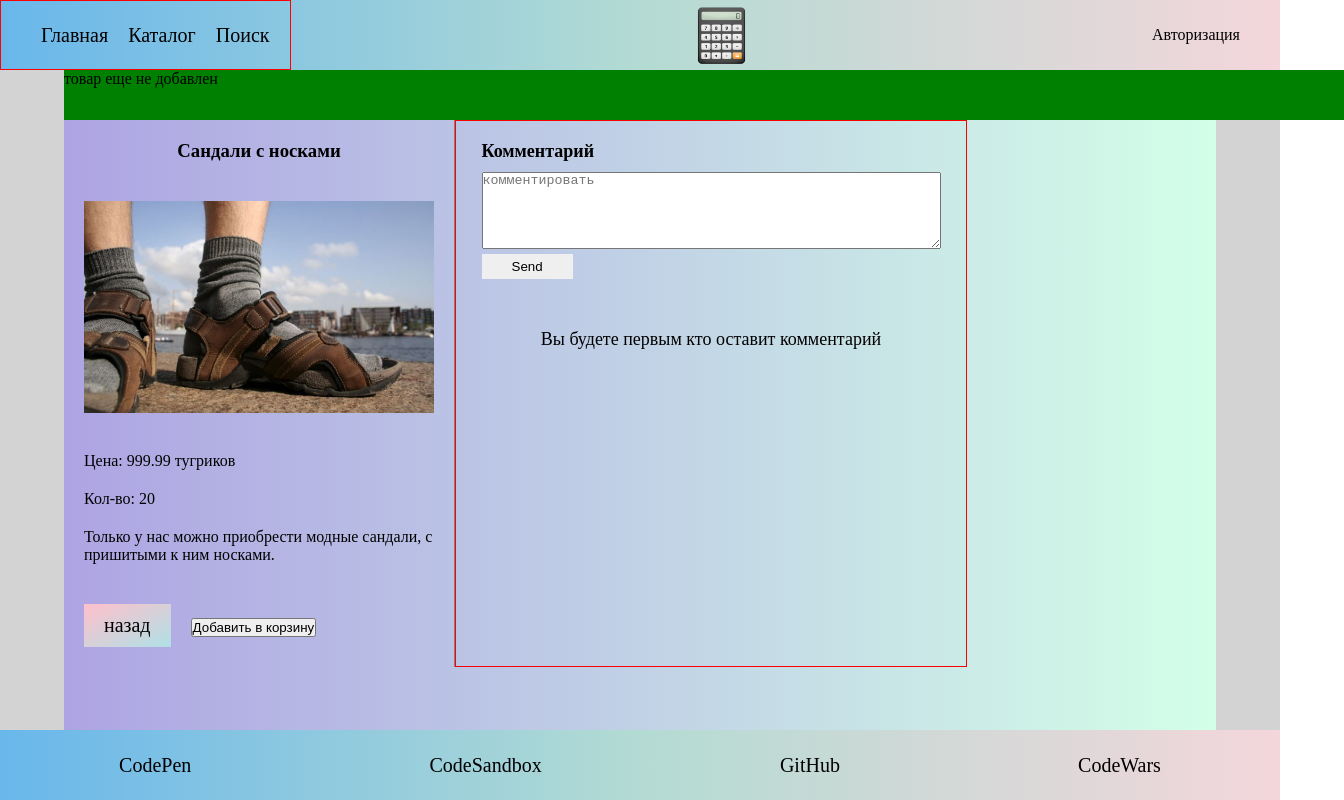
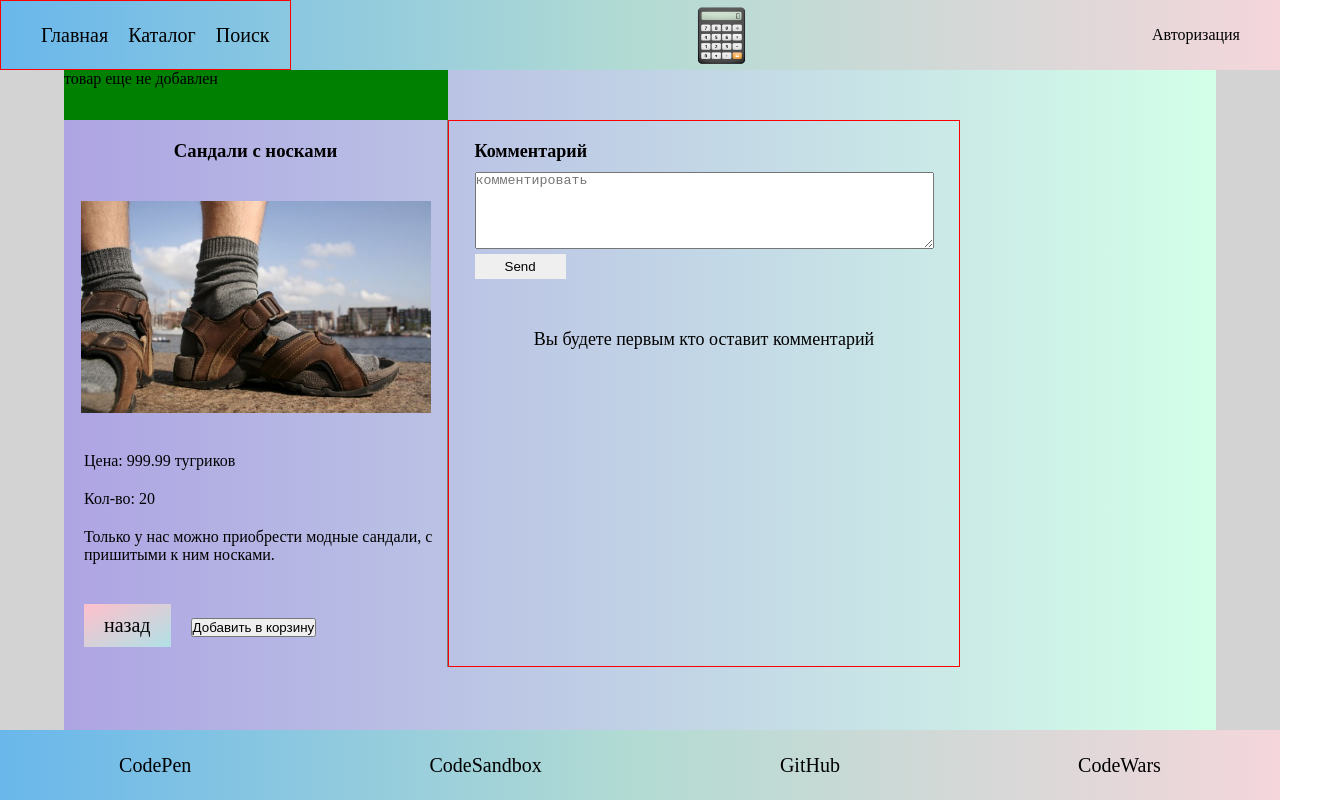
Before and after one commit to pylsar/myReactFunnyShop, a React (Create React App) app: page /products/1 in a window 1280 px wide. Shown: the whole page, 1344 px wide, since content can reach past the window. Built offline with nearby package versions, Linux system fonts and the light colour scheme; data requests are answered from the project's data file.

Commit message:
remove fromcart plus styles

```diff
--- a/src/components/Cart/Cart.jsx
+++ b/src/components/Cart/Cart.jsx
@@ -2,15 +2,18 @@ import React from 'react'
 
 import './Cart.scss'
 
-const Cart = ({ cartItems, product }) => {
+const Cart = ({ cartItems, product, handleRemoveFromCart }) => {
 
     return (
         <div className="cart">
             {/* начальное положение, когда товаров нет */}
-            {cartItems.length === 0 ? 'товар еще не добавлен' : <div>У вас выбран {cartItems.length} товар</div>}
+            {cartItems.length === 0 ? 'товар еще не добавлен' : <div>Товаров вырано: {cartItems.length}</div>}
             {/* если товар выбран, добавляем его название в корзину */}
-            <div>
-                 {cartItems.length !== 0 && product.title}
+            <div className="cart__product">
+                {cartItems.length !== 0 && product.title}
+                {
+                    cartItems.length !== 0 && <span className="cart__product--close" onClick={handleRemoveFromCart}>&times;</span>
+                }
 
             </div>
         </div>
--- a/src/components/Cart/Cart.scss
+++ b/src/components/Cart/Cart.scss
@@ -1,5 +1,13 @@
 .cart {
-    width: 100vw;
+    width: 30vw;
     height: 50px;
     background: green;
+    &__product {
+        display: flex;
+        align-items: center;
+        &--close {
+            margin-left: 20px;
+            font-size: 30px;
+        }
+    }
 }
--- a/src/components/ProductInfo/ProductInfo.jsx
+++ b/src/components/ProductInfo/ProductInfo.jsx
@@ -6,7 +6,7 @@ import Comments from '../../containers/Comments/Comments'
 
 import './ProductInfo.scss'
 
-const ProductInfo = ({product, handleAddToCart, productInCart }) => {
+const ProductInfo = ({product, handleAddToCart, productInCart, handleRemoveFromCart }) => {
 
     return (
         <div className="productInfo">
@@ -17,14 +17,10 @@ const ProductInfo = ({product, handleAddToCart, productInCart }) => {
                 </div>
                 <span>Цена: {product.price} {product.currency}</span>
                 {/* если товар в корзине то убавляем кол-во */}
-                {
-                productInCart ? <span>Кол-во: {product.quantity -1}</span> : <span>Кол-во: {product.quantity}</span>
-                }
+                { productInCart ? <span>Кол-во: {product.quantity -1}</span> : <span>Кол-во: {product.quantity}</span> }
                 <div className="productInfo__left__descr">{product.longDescr}</div>
                 <Link to='/products' className="productInfo__left--link">назад</Link>
-                {
-                productInCart ? <button>Убрать из карзины</button> : <button onClick={handleAddToCart}>Добавить в корзину</button>
-                }
+                { productInCart ? <button onClick={handleRemoveFromCart}>Убрать из карзины</button> : <button onClick={handleAddToCart}>Добавить в корзину</button> }
             </div>
             <Comments />
         </div>
--- a/src/components/ProductInfo/ProductInfo.scss
+++ b/src/components/ProductInfo/ProductInfo.scss
@@ -3,6 +3,7 @@
 .productInfo{
     @include flexbox;
     &__left {
+        width: 30vw;
         border-right: 1px solid gray;
         & h3 {
             text-align: center;
--- a/src/containers/ViewProduct/ViewProduct.js
+++ b/src/containers/ViewProduct/ViewProduct.js
@@ -37,14 +37,24 @@ class ViewProduct extends React.Component {
     handleAddToCart = (product) => {
         this.setState({
             productInCart: true
-          });
+          })
 
-          // добавляем товар в массив корзины
-          if (!this.state.productInCart) {
+        // добавляем товар в массив корзины
+        if (!this.state.productInCart) {
             this.state.cartItems.push({ ...product, countCartItems: 1 })
-          }
-      };
+        }
+      }
 
+    handleRemoveFromCart = (product) => {
+        this.setState({
+            productInCart: false
+        })
+
+        //удаляем товар из масива корзины
+        if (this.state.productInCart) {
+            this.state.cartItems.pop({ ...product, countCartItems: 1 })
+        }
+    }
 
 
     render(){
@@ -58,8 +68,8 @@ class ViewProduct extends React.Component {
                     </Fragment>
                     :
                     <Fragment>
-                        <Cart cartItems={this.state.cartItems} product={this.state.product}/>
-                        <ProductInfo product={this.state.product} handleAddToCart={this.handleAddToCart} productInCart={this.state.productInCart} />
+                        <Cart cartItems={this.state.cartItems} product={this.state.product} handleRemoveFromCart={this.handleRemoveFromCart}/>
+                        <ProductInfo product={this.state.product} handleAddToCart={this.handleAddToCart} productInCart={this.state.productInCart} handleRemoveFromCart={this.handleRemoveFromCart}/>
                     </Fragment>
                 }
 
```
Also changed, not shown: src/store.js (deleted, +0 -47 lines).
